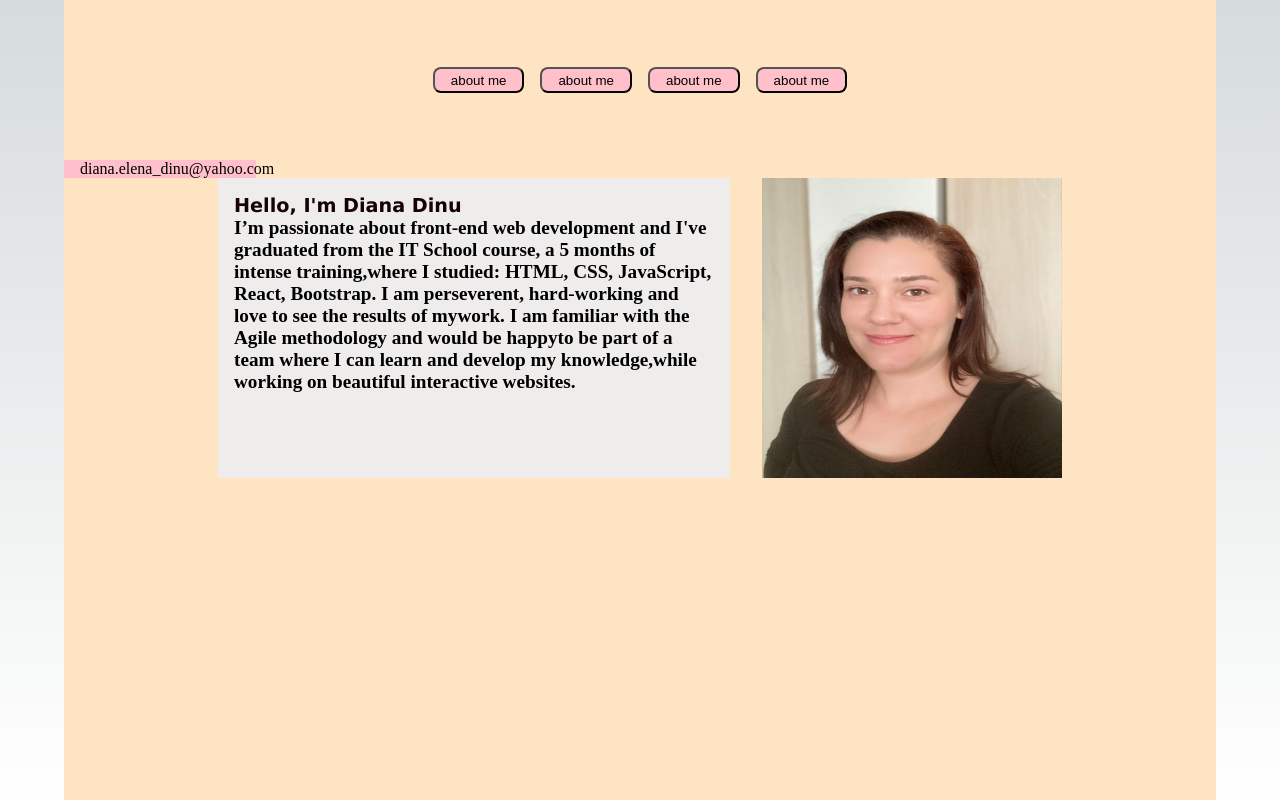
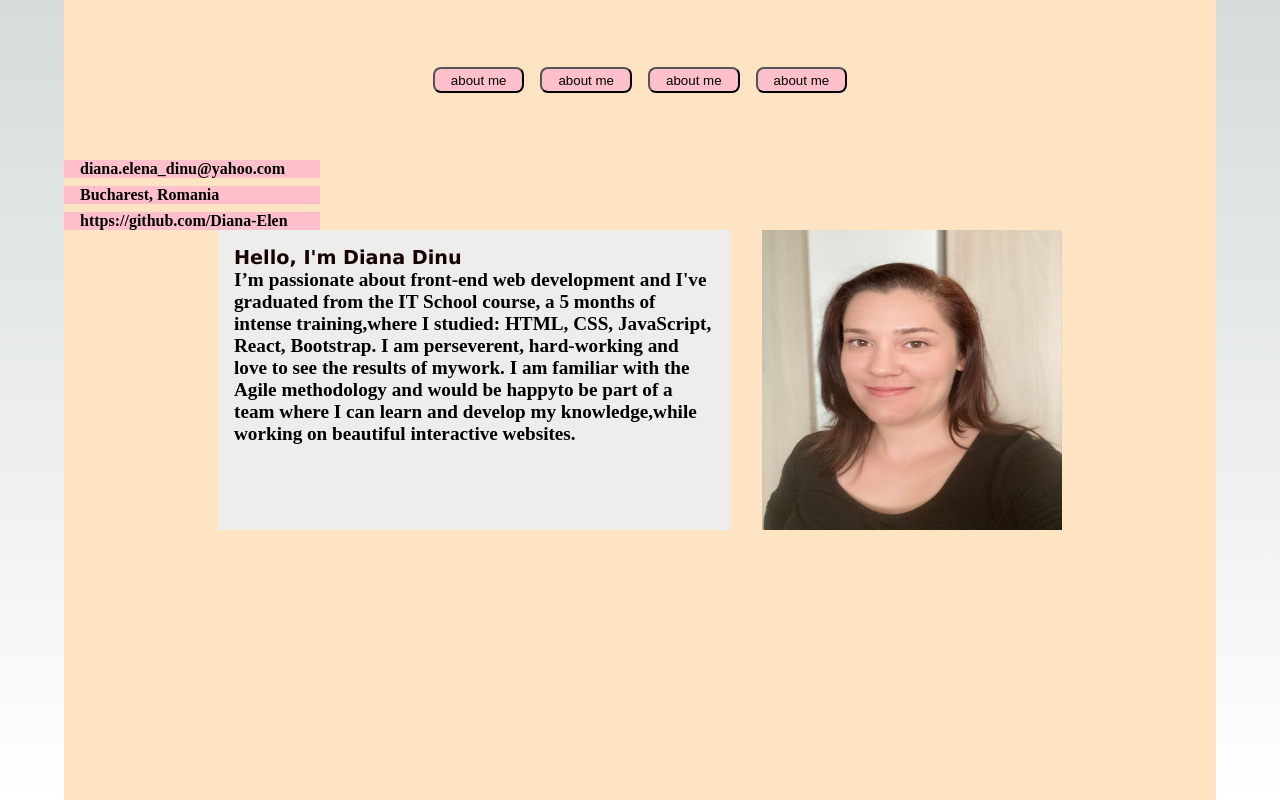
Before and after one commit to Diana-Elen/portofolio, a Next.js app in the folder my-portofolio/: page / in a window 1280 px wide. Built offline with nearby package versions, Linux system fonts and the light colour scheme.

Commit message:
add contact data

```diff
--- a/my-portofolio/components/Contact.js
+++ b/my-portofolio/components/Contact.js
@@ -2,9 +2,16 @@ import styles from "../style/Contact.module.css"
 
 export default function Contact() {
     return <>
-    <div className={styles.contact_data}>
-        <p>diana.elena_dinu@yahoo.com</p>
+    <div className={styles.contact_details}>
+        <div className={styles.contact_data}>
+            <p>diana.elena_dinu@yahoo.com</p>
+        </div>
+        <div className={styles.contact_data}>
+            <p>Bucharest, Romania</p>
+        </div>
+        <div className={styles.contact_data}>
+            <p>https://github.com/Diana-Elen</p>
+        </div>
     </div>
-
     </>
 }
--- a/my-portofolio/style/Contact.module.css
+++ b/my-portofolio/style/Contact.module.css
@@ -1,5 +1,13 @@
+.contact_details {
+    display: flex;
+    flex-direction: column;
+    justify-content: center;
+    gap: 0.5rem;
+}
+
 .contact_data {
     background-color: pink;
-    width: 15vw;
+    width: 20vw;
     padding-inline: 1rem;
+    font-weight: bold;
 }
```
